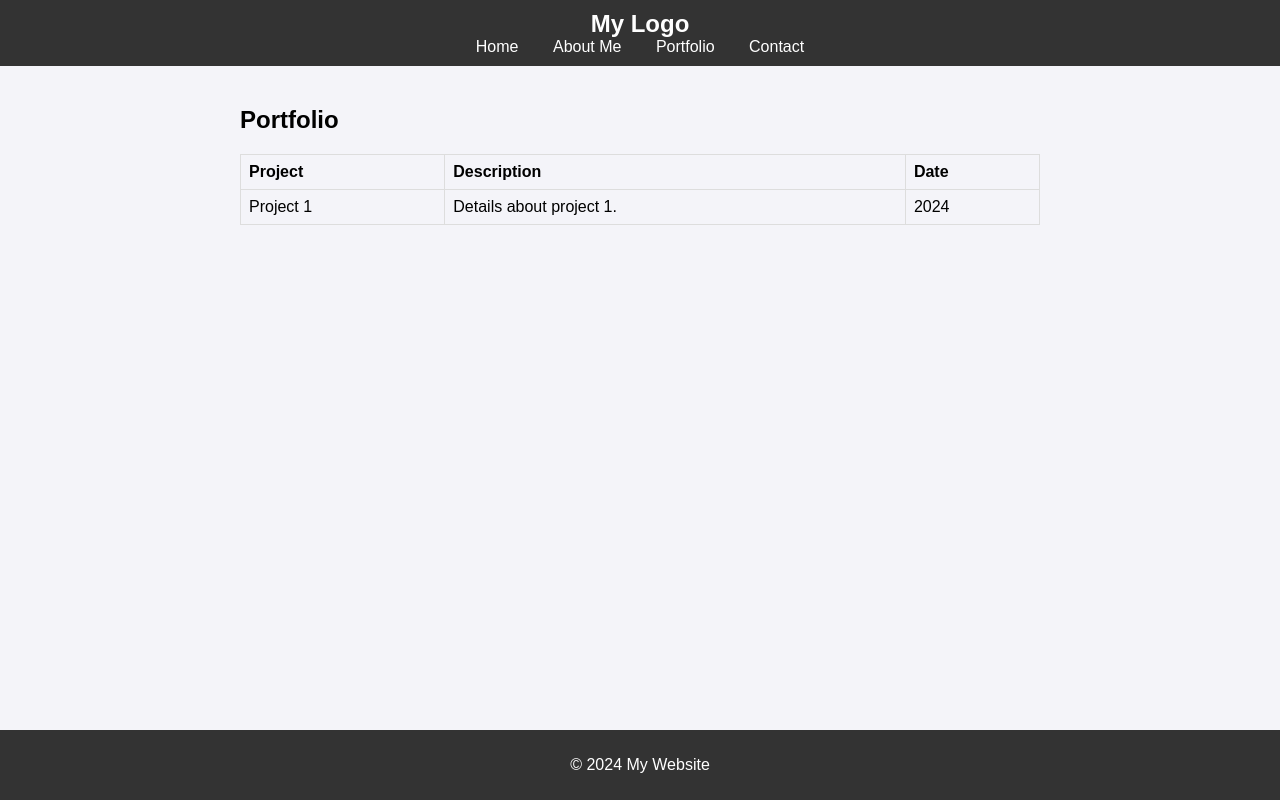
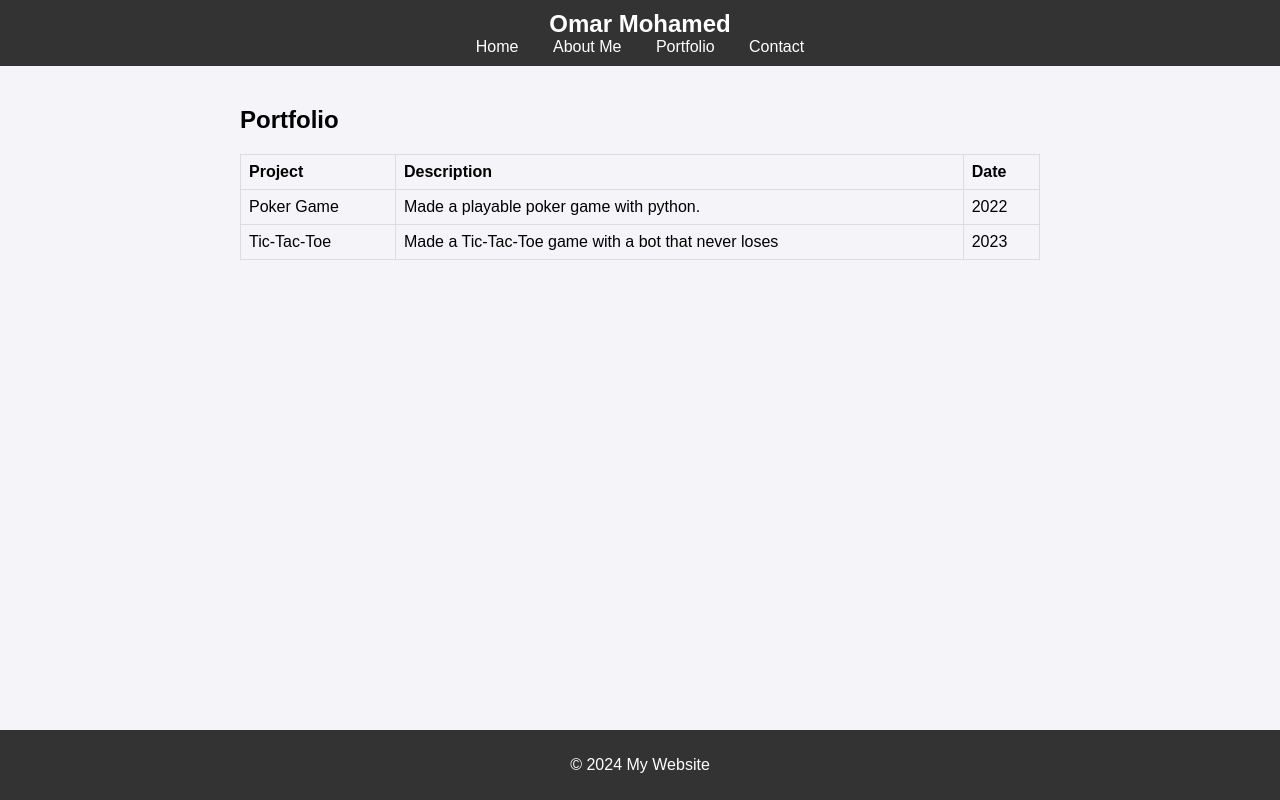
Before and after one commit to Omaristaken/my-website, a plain HTML site: page portfolio.html in a window 1280 px wide. Drawn offline with Linux system fonts and the light colour scheme.

Commit message:
Update portfolio.html

```diff
--- a/portfolio.html
+++ b/portfolio.html
@@ -8,7 +8,7 @@
 </head>
 <body>
     <header>
-        <div class="logo">My Logo</div>
+        <div class="logo">Omar Mohamed</div>
         <nav>
             <ul>
                 <li><a href="index.html">Home</a></li>
@@ -28,11 +28,15 @@
                 <th>Date</th>
             </tr>
             <tr>
-                <td>Project 1</td>
-                <td>Details about project 1.</td>
-                <td>2024</td>
+                <td>Poker Game</td>
+                <td>Made a playable poker game with python.</td>
+                <td>2022</td>
             </tr>
-            <!-- Add more rows as needed -->
+            <tr>
+                <td>Tic-Tac-Toe</td>
+                <td>Made a Tic-Tac-Toe game with a bot that never loses</td>
+                <td>2023</td>
+            </tr>
         </table>
     </main>
 
```
